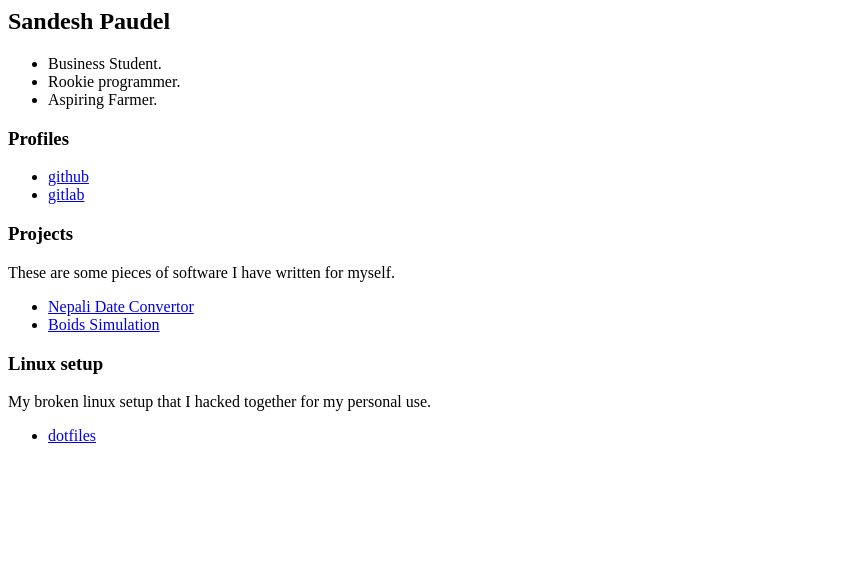
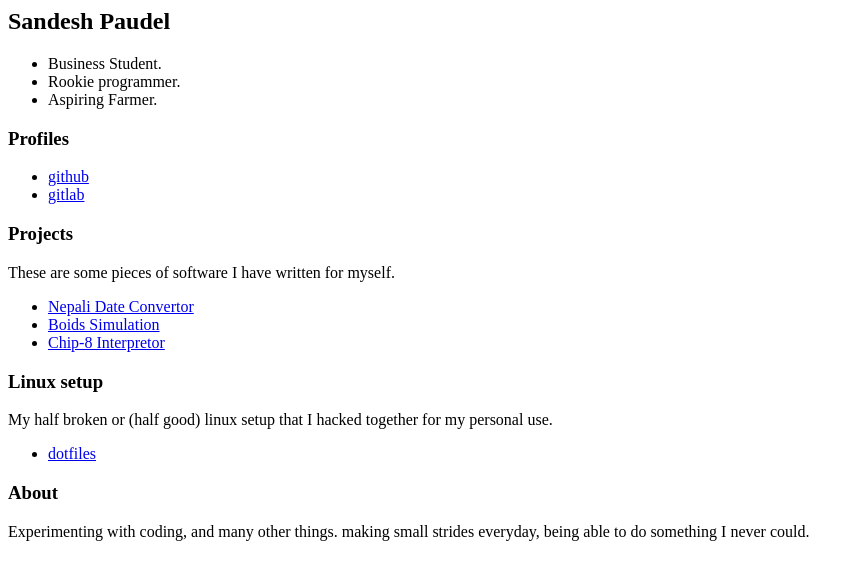
Before and after one commit to jesushrek/jesushrek.github.io, a plain HTML site: page index.html in a window 1280 px wide. Shown: the whole page, without its empty margins (0-860 px from the left). Drawn offline with Linux system fonts and the light colour scheme.

Commit message:
website udate

```diff
--- a/index.html
+++ b/index.html
@@ -16,9 +16,15 @@
 Date Convertor</a></li>
 <li><a href="https://github.com/jesushrek/boids">Boids
 Simulation</a></li>
+<li><a href="https://github.com/jesushrek/chip-8">Chip-8
+Interpretor</a></li>
 </ul>
 <h3 id="linux-setup">Linux setup</h3>
-<p>My broken linux setup that I hacked together for my personal use.</p>
+<p>My half broken or (half good) linux setup that I hacked together for
+my personal use.</p>
 <ul>
 <li><a href="https://github.com/shrek68/dotfiles">dotfiles</a></li>
 </ul>
+<h3 id="about">About</h3>
+<p>Experimenting with coding, and many other things. making small
+strides everyday, being able to do something I never could.</p>
```
Also changed, not shown: 1 other file.
